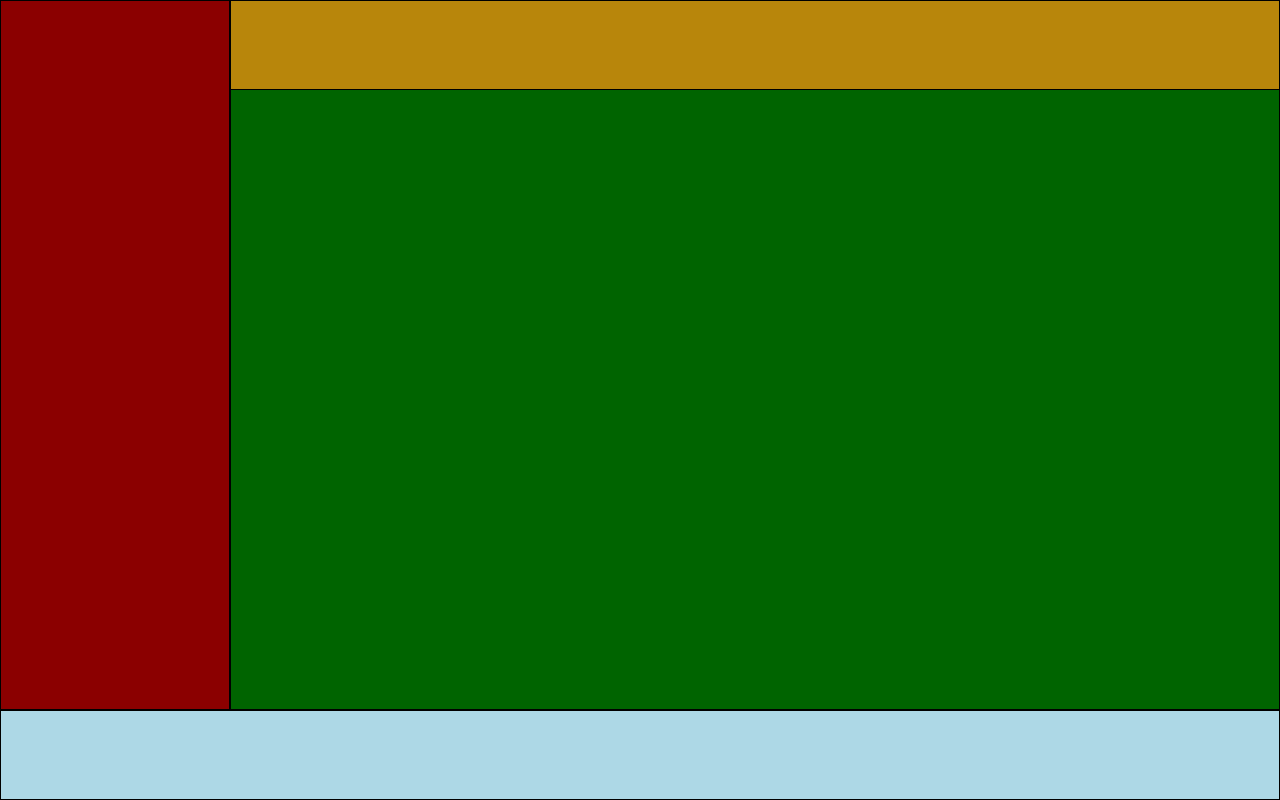
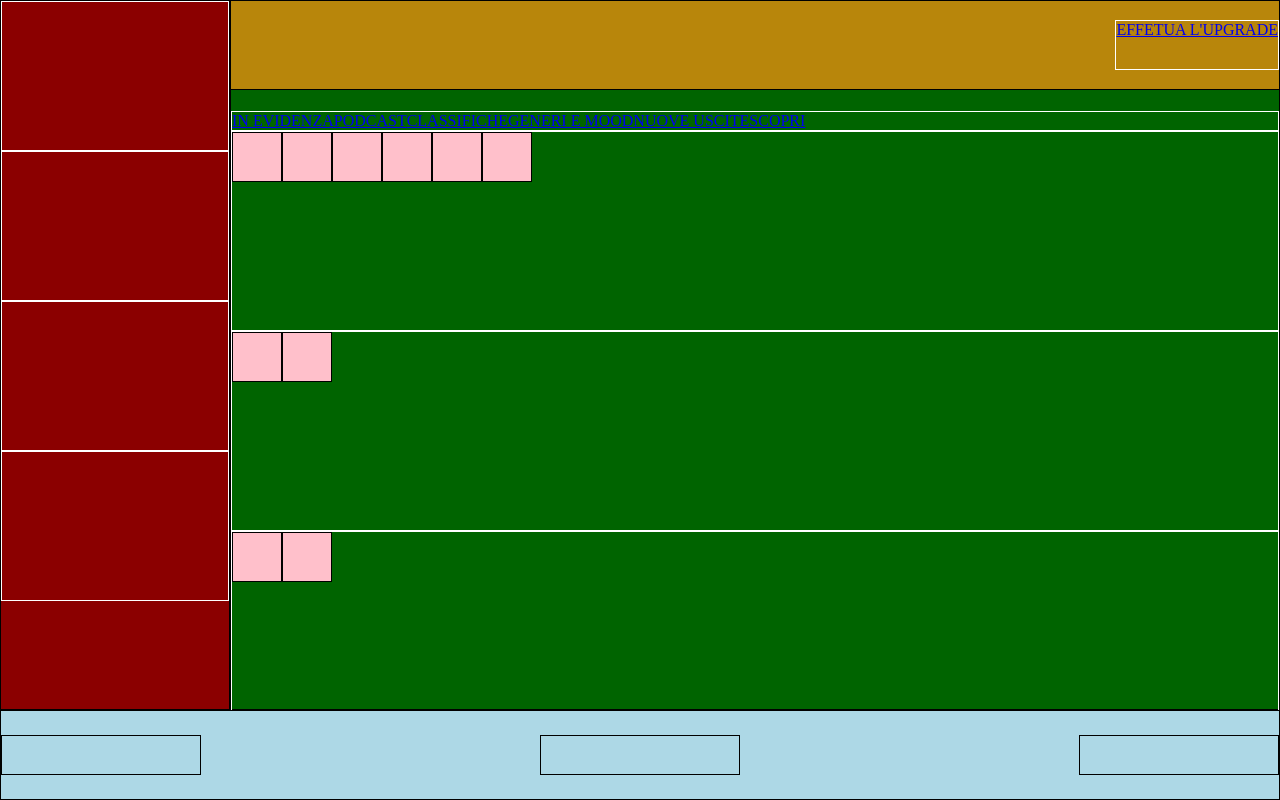
Before and after one commit to pep1994/html-css-spotifyweb, a plain HTML site: page index.html in a window 1280 px wide. Drawn offline with Linux system fonts and the light colour scheme.

Commit message:
fine macrostruttura

```diff
--- a/index.html
+++ b/index.html
@@ -7,29 +7,93 @@
     <link rel="stylesheet" href="lib/style/style.css">
   </head>
   <body>
-
+    <!-- inizio contenuto principale -->
     <main>
 
-
+      <!-- inizio parte call to action -->
       <div class="call-to-action">
-
+        <div class="call-to-action-button">
+          <a href="#">EFFETUA L'UPGRADE</a>
+        </div>
       </div>
+      <!-- fine parte call to action -->
 
       <div class="flex-container">
+        <!-- inizio menu di navigazione -->
         <nav>
+          <div class="flex-nav">
+            <div class="logo">
 
+            </div>
+            <div class="nav-menu">
+
+            </div>
+            <div class="playlist">
+
+            </div>
+            <div class="profile">
+
+            </div>
+          </div>
         </nav>
+        <!-- fine menu di navigazione -->
+
+        <!-- inizio sezione cover -->
         <section id="cover">
-
+          <div class="cover-menu">
+            <ul class="nav">
+              <li><a href="#">IN EVIDENZA</a></li>
+              <li><a href="#">PODCAST</a></li>
+              <li><a href="#">CLASSIFICHE</a></li>
+              <li><a href="#">GENERI E MOOD</a></li>
+              <li><a href="#">NUOVE USCITE</a></li>
+              <li><a href="#">SCOPRI</a></li>
+            </ul>
+          </div>
+          <div class="cover-item">
+            <ul>
+              <li></li>
+              <li></li>
+              <li></li>
+              <li></li>
+              <li></li>
+              <li></li>
+            </ul>
+          </div>
+          <div class="cover-item">
+            <ul>
+              <li></li>
+              <li></li>
+            </ul>
+          </div>
+          <div class="cover-item">
+            <ul>
+              <li></li>
+              <li></li>
+            </ul>
+          </div>
         </section>
+        <!-- fine sezione cover -->
       </div>
     </main>
+    <!-- fine contenuto principale -->
 
 
-      <!-- player -->
+      <!-- inizio player -->
       <div class="player">
+        <div class="flex-player">
+          <div class="player-item">
 
+          </div>
+          <div class="player-item">
+
+          </div>
+          <div class="player-item">
+
+          </div>
+        </div>
       </div>
+      <!-- fine player -->
 
 
 
--- a/lib/style/style.css
+++ b/lib/style/style.css
@@ -22,6 +22,18 @@
     z-index: 99;
   }
 
+  .flex-nav {
+    display: flex;
+    flex-direction: column;
+  }
+
+  .logo, .nav-menu, .playlist, .profile {
+    height: 150px;
+    border: solid 1px white;
+  }
+
+
+
 
   /* parte call to action */
   .call-to-action {
@@ -32,6 +44,14 @@
     top: 0;
     right: 0;
     width: calc(100% - 230px);
+    display: flex;
+    justify-content: flex-end;
+    align-items: center;
+  }
+
+  .call-to-action-button {
+    height: 50px;
+    border: solid 1px white;
   }
 
 
@@ -44,6 +64,32 @@
     margin-left: 230px;
   }
 
+  .cover-menu {
+    margin-top: 110px;
+  }
+
+  .cover-menu .nav {
+    display: flex;
+    list-style-type: none;
+    border: solid 1px white;
+  }
+
+  .cover-item {
+    border: solid 1px white;
+    height: 200px;
+  }
+
+  .cover-item ul {
+    display: flex;
+    list-style: none;
+  }
+
+  .cover-item ul li {
+    height: 50px;
+    width: 50px;
+    border: solid 1px black;
+    background-color: pink;
+  }
 
   /* regole player */
 
@@ -56,3 +102,16 @@
     z-index: 100;
     width: 100%;
   }
+
+  .flex-player {
+    display: flex;
+    justify-content: space-between;
+    align-items: center;
+    height: 100%;
+  }
+
+  .player-item {
+    border: solid 1px black;
+    height: 40px;
+    width: 200px;
+  }
```
